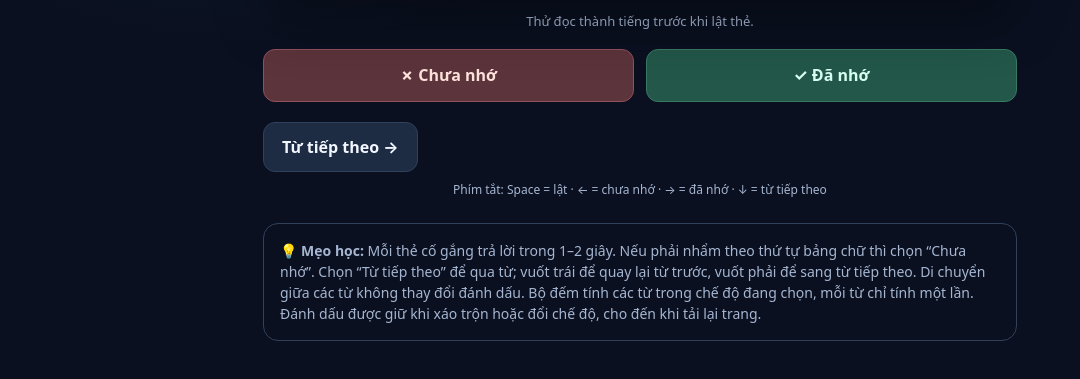
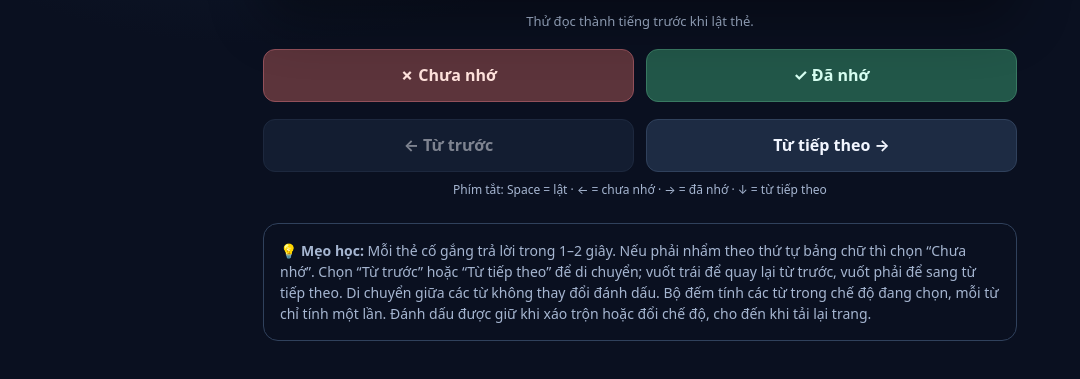
Before and after one commit to quynh150105/kanadojo, a plain HTML site: page index.html in a window 1280 px wide. Shown: the part 661-1040 px from the top of the page, without its empty margins (0-1080 px from the left). Drawn offline with Linux system fonts and the light colour scheme.

Commit message:
add button previous

```diff
--- a/assets/css/styles.css
+++ b/assets/css/styles.css
@@ -92,6 +92,10 @@ button:hover {
 }
 button:active {
   transform: scale(0.98);
+}
+button:disabled {
+  opacity: 0.5;
+  cursor: default;
 }
 button:focus-visible,
 select:focus-visible,
@@ -227,13 +231,6 @@ select:focus-visible,
 .actions button {
   min-height: 53px;
 }
-.below {
-  display: flex;
-  justify-content: space-between;
-  gap: 12px;
-  flex-wrap: wrap;
-  margin-top: 20px;
-}
 .note {
   margin-top: 24px;
   padding: 16px;
@@ -281,10 +278,4 @@ select:focus-visible,
   .actions button {
     padding: 12px 8px;
   }
-  .below {
-    flex-direction: column;
-  }
-  .below button {
-    width: 100%;
-  }
 }
--- a/assets/js/app.js
+++ b/assets/js/app.js
@@ -93,6 +93,7 @@ function render() {
   const bad = deck.filter((c) => ratings.get(c[0]) === false).length;
   $("right").textContent = good;
   $("wrong").textContent = bad;
+  $("previous").disabled = pos === 0;
   if (pos >= deck.length) {
     $("practice").classList.add("hidden");
     $("complete").classList.remove("hidden");
@@ -168,6 +169,7 @@ $("card").addEventListener("pointercancel", cancelSwipe);
 $("card").addEventListener("lostpointercapture", cancelSwipe);
 $("correct").addEventListener("click", () => answer(true));
 $("incorrect").addEventListener("click", () => answer(false));
+$("previous").addEventListener("click", previousCard);
 $("next").addEventListener("click", nextCard);
 $("restart").addEventListener("click", () => start());
 $("mode").addEventListener("change", () => start());
--- a/index.html
+++ b/index.html
@@ -68,7 +68,8 @@
           <button id="incorrect" class="bad">✗ Chưa nhớ</button
           ><button id="correct" class="good">✓ Đã nhớ</button>
         </div>
-        <div class="below">
+        <div class="actions">
+          <button id="previous" class="secondary" disabled>← Từ trước</button>
           <button id="next" class="secondary">Từ tiếp theo →</button>
         </div>
         <div class="keyboard">
@@ -85,8 +86,8 @@
       </section>
       <div class="note">
         💡 <strong>Mẹo học:</strong> Mỗi thẻ cố gắng trả lời trong 1–2 giây. Nếu
-        phải nhẩm theo thứ tự bảng chữ thì chọn “Chưa nhớ”. Chọn “Từ tiếp theo”
-        để qua từ; vuốt trái để quay lại từ trước, vuốt phải để sang từ tiếp theo.
+        phải nhẩm theo thứ tự bảng chữ thì chọn “Chưa nhớ”. Chọn “Từ trước” hoặc
+        “Từ tiếp theo” để di chuyển; vuốt trái để quay lại từ trước, vuốt phải để sang từ tiếp theo.
         Di chuyển giữa các từ không thay đổi đánh dấu.
         Bộ đếm tính các từ trong chế độ đang chọn, mỗi từ chỉ tính một lần.
         Đánh dấu được giữ khi xáo trộn hoặc đổi chế độ, cho đến khi tải lại trang.
```
